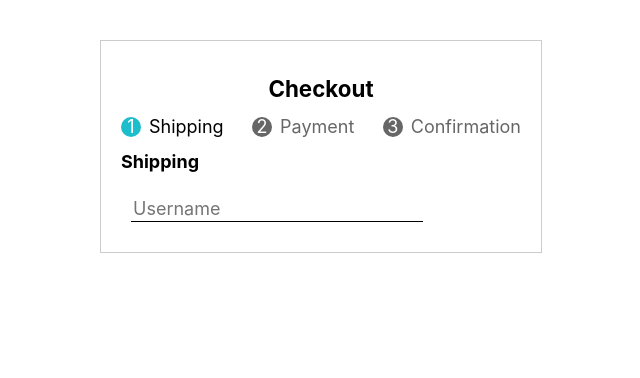
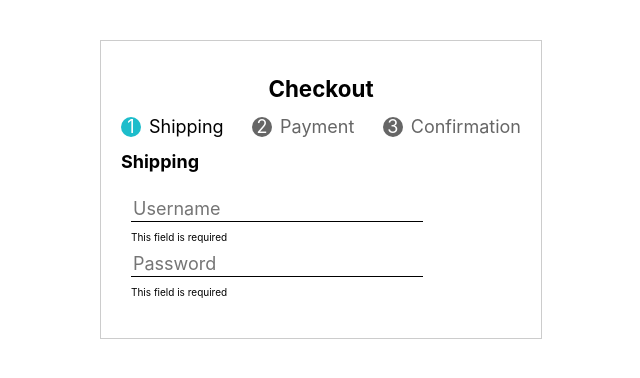
Before and after one commit to nryotaro/witch, a Next.js app: page / in a window 1280 px wide. Shown: the top 378 px of the page, without its empty margins (319-959 px from the left). Built offline with nearby package versions, Linux system fonts and the light colour scheme.

Commit message:
validation

```diff
--- a/components/InputText.tsx
+++ b/components/InputText.tsx
@@ -3,16 +3,20 @@ interface Props {
 	value: string,
 	setValue: (value: string) => void,
 	placeholder: string,
-	inputType: 'text' | 'password',
-	errorMessage?: string,
+	inputType: 'text' | 'password' | 'email',
+	errorMessage: string | null,
 }
 
-export default function InputText<T>({ value, inputType, setValue, placeholder }: Props) {
-	return <input
+export default function InputText<T>({ value, inputType, setValue, placeholder, errorMessage }: Props) {
+	const warning = errorMessage === null ? <></> : <p>{errorMessage}</p>
+	return <>
+		<input
 			className={styles.input}
 			type={inputType}
 			placeholder={placeholder}
 			value={value}
 			onChange={(event) => setValue(event.target.value)}
 		/>
+		{warning}
+	</>
 }
--- a/components/shipping.tsx
+++ b/components/shipping.tsx
@@ -1,6 +1,6 @@
 import styles from '../styles/Shipping.module.css';
 import InputText from './InputText';
-import { checkUserName } from '../libs/validation';
+import { useId } from '../hooks/useId';
 
 interface Props {
 	userName: string,
@@ -10,11 +10,18 @@ interface Props {
 }
 
 export default function Shipping(props: Props) {
+	const [nameError, passwordError] = useId(
+		props.userName, props.password);
 	return <div className={styles.container}>
 		<InputText value={props.userName}
 			setValue={props.setUsername}
 			placeholder={'Username'}
 			inputType={'text'}
-			validate={checkUserName}/>
+			errorMessage={nameError} />
+		<InputText value={props.password}
+			setValue={props.setPassword}
+			placeholder={'Password'}
+			inputType={'password'}
+			errorMessage={passwordError} />
 	</div>
 }
--- /dev/null
+++ b/hooks/useId.ts
@@ -0,0 +1,9 @@
+import { asErrorMessage, checkPassword, checkUserName } from '../libs/validation';
+
+
+export function useId(userName: string, password: string) {
+	const nameError = asErrorMessage(checkUserName(userName));
+	const passwordError = asErrorMessage(checkPassword(password));
+	return [nameError, passwordError];
+
+}
--- a/hooks/useInputText.ts
+++ b/hooks/useInputText.ts
@@ -17,7 +17,7 @@ function createOnChange(
 	}
 }
 
-export function useInputText(errorMessage?: string) {
+export function useInputText(setText: (text: string) => void, errorMessage?: string) {
 	const [errorVisibility, setErrorVisibility] = useState(false);
 	return [errorMessageVisibility, createOnChange()];
 }
--- a/libs/validation.ts
+++ b/libs/validation.ts
@@ -1,11 +1,38 @@
+type Validator<T> = (value: T) => true | string;
 
-export type Validator<T> = (value: T) => true | string
+function isNotEmpty(value: string): boolean {
+	return 0 < value.length;
+}
 
-export const checkUserName: Validator<string> = (username: string) => {
-	const minimumLength = 2;
-	if(username.length == 0)
-		return 'This field is required';
-	if(username.length <= minimumLength)
-		return `Minimum ${minimumLength} characters is required.`;
-	return true;
+function isEqualOrGreaterThan(value: string, size: number): boolean {
+	return size <= value.length;
 }
+
+function compositeValidator(validators: ((value: string) => (true | string))[]): Validator<string> {
+	return (value: string) => {
+		for (const validator of validators) {
+			const result = validator(value);
+			if (result != true)
+				return result;
+		}
+		return true;
+	};
+}
+
+export function asErrorMessage(result: true | string): null | string {
+	return result === true ? null : result;
+}
+
+export const checkUserName: Validator<string> = compositeValidator(
+	[(value: string) => { return isNotEmpty(value) ? true : 'This field is required' },
+	(value: string) => {
+		const min = 2;
+		return isEqualOrGreaterThan(value, min) ? true : `Minimum ${min} characters is required.`
+	}]);
+
+export const checkPassword: Validator<string> = compositeValidator(
+	[(value: string) => { return isNotEmpty(value) ? true : 'This field is required' },
+	(value: string) => {
+		const min = 2;
+		return isEqualOrGreaterThan(value, min) ? true : `Minimum ${min} characters is required.`
+	}]);
```
Lines whose indentation alone changed are shown as unchanged.
